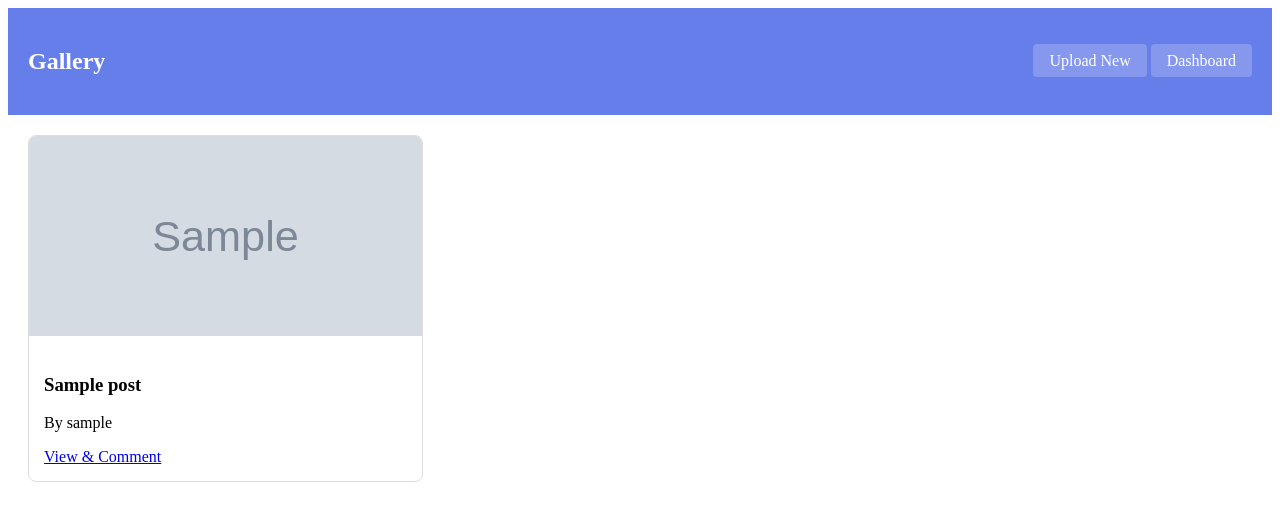
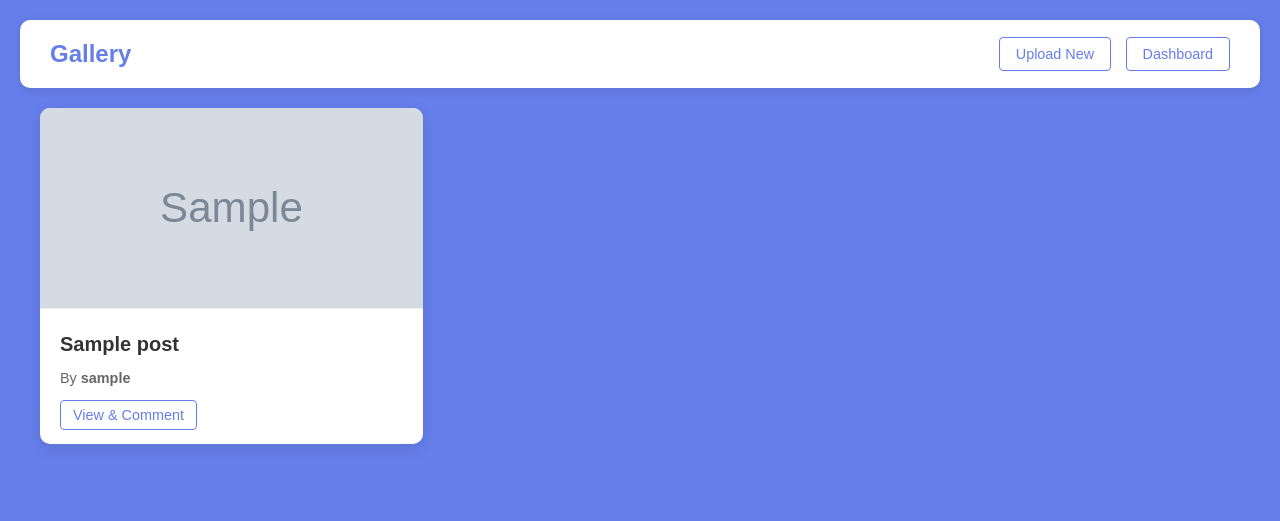
Before and after one commit to nezquick123/appsec-signup, a Flask app: page /gallery in a window 1280 px wide. Shown: the top 521 px of the page. Run offline with Flask 3, Linux system fonts and the light colour scheme; tables that the repository leaves empty hold one stand-in row (values such as "Sample post"); grey boxes marked "Sample" are stand-in pictures.

Commit message:
add rbac handling

```diff
--- a/app/routes/content.py
+++ b/app/routes/content.py
@@ -1,7 +1,7 @@
 import os
 from flask import Blueprint, render_template, request, flash, redirect, url_for, current_app, abort
 from ..models import db, Post, Comment, User
-from ..utils.security import token_required, get_logged_in_user
+from ..utils.security import token_required, get_logged_in_user, get_role
 from ..utils.file_handler import save_picture
 
 content_bp = Blueprint('content', __name__)
@@ -22,9 +22,10 @@ def post_detail(post_id):
         abort(404)
 
     current_user = get_logged_in_user()
+    role = get_role()
 
     # Pass current_user to the template
-    return render_template('post_detail.html', post=post, current_user=current_user)
+    return render_template('post_detail.html', post=post, current_user=current_user, role = True if current_user and (role == 'OWNER' or role == 'ADMIN') else False)
 
 @content_bp.route('/upload', methods=['GET', 'POST'])
 @token_required
@@ -68,8 +69,8 @@ def delete_post(post_id):
     if not post:
         abort(404)
 
-    # Authorization: Only owner can delete
-    if post.author_username != request.username:
+    # Authorization: Only owner can delete or role 'ADMIN', 'OWNER'
+    if post.author_username != request.username and User.query.filter_by(username=request.username).first().role not in ['ADMIN', 'OWNER']:
         flash("You are not authorized to delete this post.", "error")
         return redirect(url_for('content.post_detail', post_id=post.id))
 
@@ -104,3 +105,24 @@ def add_comment(post_id):
     db.session.commit()
     flash('Comment added!', 'success')
     return redirect(url_for('content.post_detail', post_id=post_id))
+
+@content_bp.route('/post/<post_id>/comment/<comment_id>/delete', methods=['POST'])
+@token_required
+def delete_comment(post_id, comment_id):
+    comment = db.session.get(Comment, comment_id)
+    if not comment:
+        abort(404)
+
+    # Authorization: Only comment author or role 'ADMIN', 'OWNER' can delete
+    if comment.author_username != request.username and User.query.filter_by(username=request.username).first().role not in ['ADMIN', 'OWNER']:
+        flash("You are not authorized to delete this comment.", "error")
+        return redirect(url_for('content.post_detail', post_id=post_id))
+
+    try:
+        db.session.delete(comment)
+        db.session.commit()
+        flash('Comment deleted.', 'success')
+    except Exception as e:
+        flash('Error deleting comment.', 'error')
+
+    return redirect(url_for('content.post_detail', post_id=post_id))
--- a/app/templates/gallery.html
+++ b/app/templates/gallery.html
@@ -1,14 +1,104 @@
 <!DOCTYPE html>
 <html lang="en">
 <head>
+    <meta charset="UTF-8">
     <title>Gallery</title>
     <style>
-        .grid { display: grid; grid-template-columns: repeat(auto-fill, minmax(300px, 1fr)); gap: 20px; padding: 20px; }
-        .card { border: 1px solid #ddd; border-radius: 8px; overflow: hidden; background: white; }
-        .card img { width: 100%; height: 200px; object-fit: cover; }
-        .card-body { padding: 15px; }
-        .nav { padding: 20px; background: #667eea; color: white; display: flex; justify-content: space-between; align-items: center;}
-        .btn { padding: 8px 16px; border-radius: 4px; text-decoration: none; color: white; background: rgba(255,255,255,0.2); }
+        /* Unified Global Style */
+        body {
+            font-family: sans-serif;
+            background: #667eea;
+            margin: 0;
+            padding: 20px;
+            color: #333;
+        }
+
+        /* Navigation Styling */
+        .nav {
+            max-width: 1200px;
+            margin: 0 auto 20px auto;
+            padding: 20px 30px;
+            background: white;
+            border-radius: 10px;
+            display: flex;
+            justify-content: space-between;
+            align-items: center;
+            box-shadow: 0 2px 10px rgba(0,0,0,0.1);
+        }
+
+        .nav h2 { margin: 0; color: #667eea; }
+
+        /* Button Styling consistent with Detail page */
+        .btn {
+            padding: 8px 16px;
+            border-radius: 4px;
+            text-decoration: none;
+            color: #667eea;
+            border: 1px solid #667eea;
+            background: transparent;
+            transition: all 0.3s ease;
+            font-size: 0.9em;
+            margin-left: 10px;
+        }
+
+        .btn:hover {
+            background: #667eea;
+            color: white;
+        }
+
+        /* Grid and Card Layout */
+        .grid {
+            display: grid;
+            grid-template-columns: repeat(auto-fill, minmax(300px, 1fr));
+            gap: 25px;
+            max-width: 1200px;
+            margin: 0 auto;
+        }
+
+        .card {
+            background: white;
+            border-radius: 10px;
+            overflow: hidden;
+            box-shadow: 0 4px 15px rgba(0,0,0,0.1);
+            transition: transform 0.2s;
+        }
+
+        .card:hover {
+            transform: translateY(-5px);
+        }
+
+        .card img {
+            width: 100%;
+            height: 200px;
+            object-fit: cover;
+            border-bottom: 1px solid #eee;
+        }
+
+        .card-body { padding: 20px; }
+
+        .card-body h3 { margin: 0 0 10px 0; font-size: 1.25em; }
+
+        .card-body p {
+            color: #666;
+            font-size: 0.9em;
+            margin-bottom: 20px;
+        }
+
+        /* Detail Link Button */
+        .view-link {
+            text-decoration: none;
+            color: #667eea;
+            border: 1px solid #667eea;
+            padding: 6px 12px;
+            border-radius: 4px;
+            font-size: 0.9em;
+            transition: background-color 0.3s, color 0.3s;
+        }
+
+        .view-link:hover {
+            background-color: #667eea;
+            color: white;
+        }
     </style>
 </head>
 <body>
@@ -26,8 +116,8 @@
             <img src="{{ url_for('static', filename='uploads/' + post.filename) }}" alt="{{ post.title }}">
             <div class="card-body">
                 <h3>{{ post.title }}</h3>
-                <p>By {{ post.author_username }}</p>
-                <a href="{{ url_for('content.post_detail', post_id=post.id) }}">View & Comment</a>
+                <p>By <strong>{{ post.author_username }}</strong></p>
+                <a href="{{ url_for('content.post_detail', post_id=post.id) }}" class="view-link">View & Comment</a>
             </div>
         </div>
         {% endfor %}
```
Also changed, not shown: app/templates/post_detail.html (+32 -2 lines), app/utils/security.py (+19 -0 lines), app/static/uploads/5090caafb3f644fc8af2ee122b5d4299.png (deleted).
